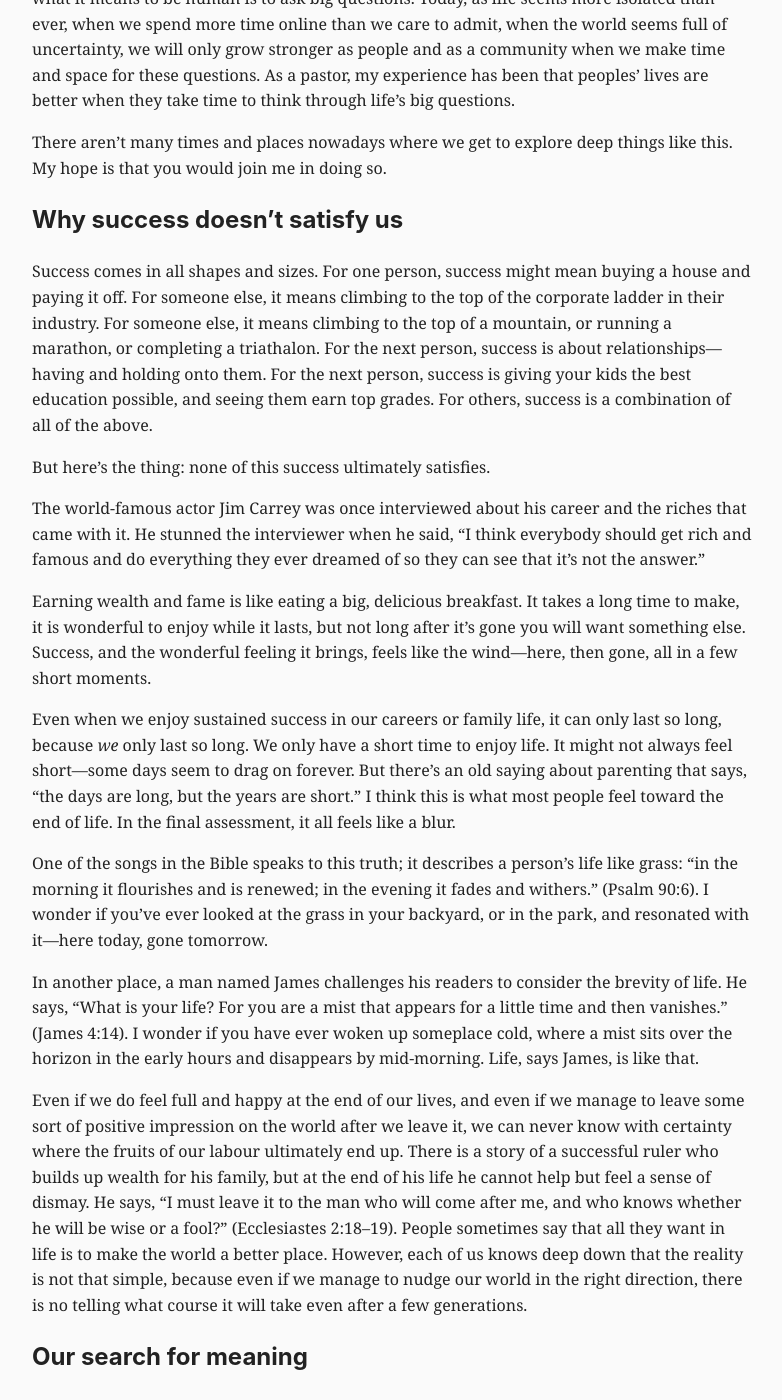
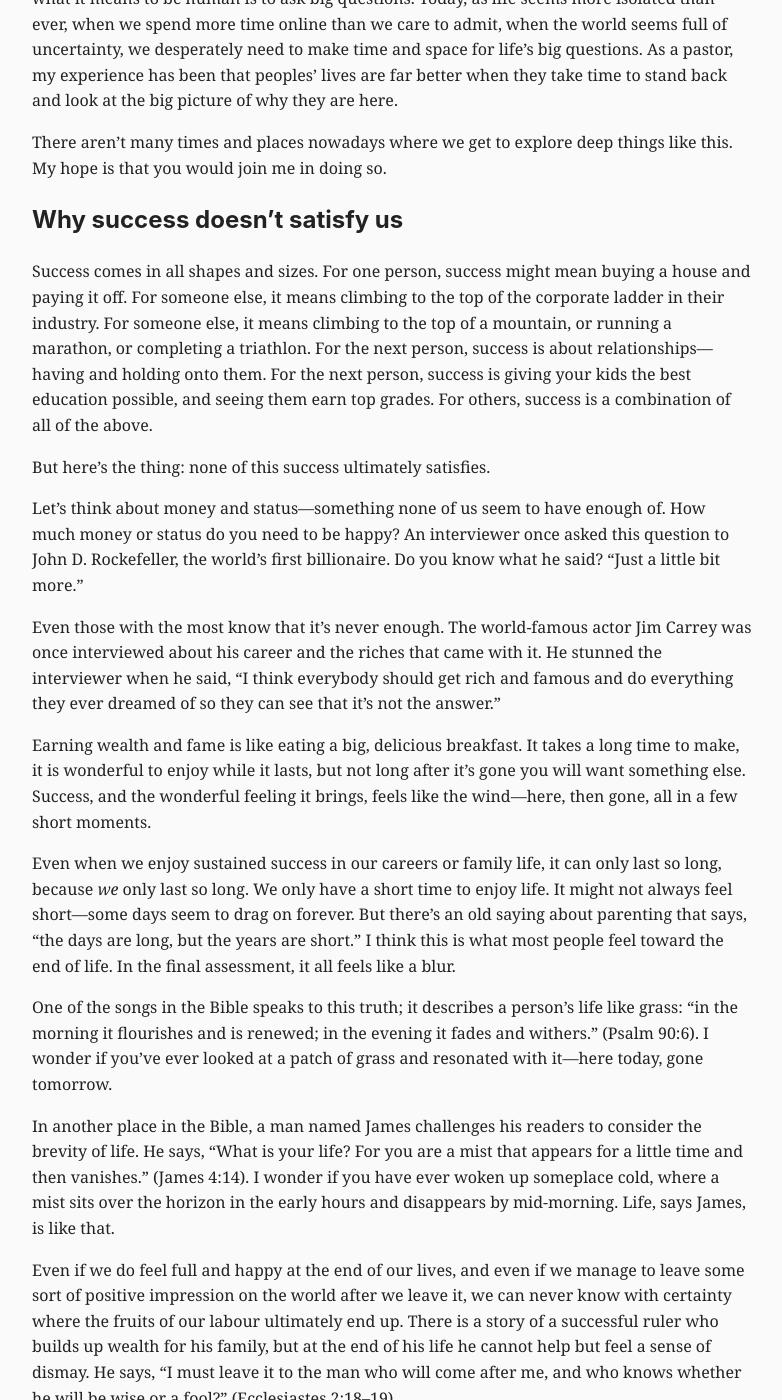
Before and after one commit to pipwitheridge/blog, a Jekyll site: the page built from _posts/2026-03-10-is-there-more-to-life.md, in a window 1280 px wide and 1400 px high, scrolled down 1033 px. Shown: the whole window, without its empty margins (248-1030 px from the left). Built offline with Jekyll 4.4.1, drawn with Linux system fonts in a browser that asks for light colours; some of the changed text lies outside the part shown.

Commit message:
Few updates

```diff
--- a/_posts/2026-03-10-is-there-more-to-life.md
+++ b/_posts/2026-03-10-is-there-more-to-life.md
@@ -15,7 +15,7 @@
 
 In every age of human history, people have asked the question: is there more to life?
 
-You don't have to be a professional philosopher to realise this is an important question. Children ask this question to their parents when they get old enough to ponder the brevity of life—sometimes this is not long after they learn how to talk!
+You don't have to be a professional philosopher to realise this is an important question. Children ask this question to their parents when they get old enough to ponder life's mysteries—sometimes this is not long after they learn how to talk!
 
 Parents ask this question to themselves when their children let them down, or when their spouse doesn't live up to their expectations, or when their work is out of control. Sometimes people ask this question when they can't have kids of their own, or when their attempts at romantic relationships come to nothing. Others ask this question even when everything they want in life comes their way.
 
@@ -23,35 +23,39 @@
 
 We ask this question because we are human. Humans have always asked this question. We ask it because this life, though pretty good for a lot of people a lot of the time, is never as good as we wish it was. And even if life deals us a nice hand, soon enough we remember that life, no matter how good, is short.
 
-I don't say all this to depress you—though it might seem that way! I say this because part of what it means to be human is to ask big questions. Today, as life seems more isolated than ever, when we spend more time online than we care to admit, when the world seems full of uncertainty, we will only grow stronger as people and as a community when we make time and space for these questions. As a pastor, my experience has been that peoples' lives are better when they take time to think through life's big questions.
+I don't say all this to depress you—though it might seem that way! I say this because part of what it means to be human is to ask big questions. Today, as life seems more isolated than ever, when we spend more time online than we care to admit, when the world seems full of uncertainty, we desperately need to make time and space for life's big questions. As a pastor, my experience has been that peoples' lives are far better when they take time to stand back and look at the big picture of why they are here.
 
 There aren't many times and places nowadays where we get to explore deep things like this. My hope is that you would join me in doing so.
 
 ## Why success doesn’t satisfy us
 
-Success comes in all shapes and sizes. For one person, success might mean buying a house and paying it off. For someone else, it means climbing to the top of the corporate ladder in their industry. For someone else, it means climbing to the top of a mountain, or running a marathon, or completing a triathalon. For the next person, success is about relationships—having and holding onto them. For the next person, success is giving your kids the best education possible, and seeing them earn top grades. For others, success is a combination of all of the above.
+Success comes in all shapes and sizes. For one person, success might mean buying a house and paying it off. For someone else, it means climbing to the top of the corporate ladder in their industry. For someone else, it means climbing to the top of a mountain, or running a marathon, or completing a triathlon. For the next person, success is about relationships—having and holding onto them. For the next person, success is giving your kids the best education possible, and seeing them earn top grades. For others, success is a combination of all of the above.
 
 But here's the thing: none of this success ultimately satisfies.
 
-The world-famous actor Jim Carrey was once interviewed about his career and the riches that came with it. He stunned the interviewer when he said, “I think everybody should get rich and famous and do everything they ever dreamed of so they can see that it's not the answer.”
+Let's think about money and status—something none of us seem to have enough of. How much money or status do you need to be happy? An interviewer once asked this question to John D. Rockefeller, the world's first billionaire. Do you know what he said? "Just a little bit more."
+
+Even those with the most know that it's never enough. The world-famous actor Jim Carrey was once interviewed about his career and the riches that came with it. He stunned the interviewer when he said, “I think everybody should get rich and famous and do everything they ever dreamed of so they can see that it's not the answer.”
 
 Earning wealth and fame is like eating a big, delicious breakfast. It takes a long time to make, it is wonderful to enjoy while it lasts, but not long after it's gone you will want something else. Success, and the wonderful feeling it brings, feels like the wind—here, then gone, all in a few short moments.
 
 Even when we enjoy sustained success in our careers or family life, it can only last so long, because *we* only last so long. We only have a short time to enjoy life. It might not always feel short—some days seem to drag on forever. But there's an old saying about parenting that says, "the days are long, but the years are short." I think this is what most people feel toward the end of life. In the final assessment, it all feels like a blur.
 
-One of the songs in the Bible speaks to this truth; it describes a person's life like grass: "in the morning it flourishes and is renewed; in the evening it fades and withers." (Psalm 90:6). I wonder if you've ever looked at the grass in your backyard, or in the park, and resonated with it—here today, gone tomorrow.
+One of the songs in the Bible speaks to this truth; it describes a person's life like grass: "in the morning it flourishes and is renewed; in the evening it fades and withers." (Psalm 90:6). I wonder if you've ever looked at a patch of grass and resonated with it—here today, gone tomorrow.
 
-In another place, a man named James challenges his readers to consider the brevity of life. He says, "What is your life? For you are a mist that appears for a little time and then vanishes." (James 4:14). I wonder if you have ever woken up someplace cold, where a mist sits over the horizon in the early hours and disappears by mid-morning. Life, says James, is like that.
+In another place in the Bible, a man named James challenges his readers to consider the brevity of life. He says, "What is your life? For you are a mist that appears for a little time and then vanishes." (James 4:14). I wonder if you have ever woken up someplace cold, where a mist sits over the horizon in the early hours and disappears by mid-morning. Life, says James, is like that.
 
-Even if we do feel full and happy at the end of our lives, and even if we manage to leave some sort of positive impression on the world after we leave it, we can never know with certainty where the fruits of our labour ultimately end up. There is a story of a successful ruler who builds up wealth for his family, but at the end of his life he cannot help but feel a sense of dismay. He says, "I must leave it to the man who will come after me, and who knows whether he will be wise or a fool?" (Ecclesiastes 2:18–19). People sometimes say that all they want in life is to make the world a better place. However, each of us knows deep down that the reality is not that simple, because even if we manage to nudge our world in the right direction, there is no telling what course it will take even after a few generations.
+Even if we do feel full and happy at the end of our lives, and even if we manage to leave some sort of positive impression on the world after we leave it, we can never know with certainty where the fruits of our labour ultimately end up. There is a story of a successful ruler who builds up wealth for his family, but at the end of his life he cannot help but feel a sense of dismay. He says, "I must leave it to the man who will come after me, and who knows whether he will be wise or a fool?" (Ecclesiastes 2:18–19).
+
+People sometimes say that all they want in life is to make the world a better place. But each of us knows deep down that the reality is not that simple, because even if we manage to nudge the world in the right direction, there is no telling what course it will take even after a few generations.
 
 ## Our search for meaning
 
-When people feel empty in life, what do they do? I think there are three major approaches people take: embrace the emptiness, chase an emotional sugar rush, or search for something that actually satisfies.
+When people feel empty in life, what do they do? I think there are three major approaches people take. They either embrace the emptiness, chase an emotional high, or search for something that actually satisfies.
 
 The first approach is not so helpful. It is the approach of the disillusioned person who realises that life seems empty and says, "it is what it is". It is the approach of the woman who wakes up, goes to work each day, comes home, watches her show, goes to bed, wakes up and does it all again and again, not because she wants to, but because in her view that is all that life is about. She is not excited about it, but she thinks it better to follow the pack than to question if there is something more. In fact, she has already made up her mind that there probably isn't more to life than work, and so she simply presses on. She embraces the emptiness, because what else is there to do?
 
-The second approach is not so helpful either. It is the approach of the short-sighted person who thinks that the key to a happy life is to chase the next holiday, the next romance, the next promotion, the next shiny thing. It is the approach of the man who knows there is more to life than a robotic existence, but tries to satisfy himself with short bursts of gratification—emotional sugar. He buys something new, travels somewhere exotic, tries a new hobby. It gives him a fleeting feeling of significance, but it doesn't satisfy.
+The second approach is not so helpful either. It is the approach of the short-sighted person who thinks that the key to a happy life is to chase the next emotional high: the next holiday, the next romance, the next promotion, the next shiny thing. It is the approach of the man who knows there is more to life than a robotic existence, but tries to satisfy himself with short bursts of gratification—emotional sugar. He buys something new, travels somewhere exotic, tries a new hobby. It gives him a fleeting feeling of significance, but it doesn't satisfy.
 
 The third approach is different. It is the approach of the person who realises that giving up is not the path to happiness, and yet does not give in to the allure of emotional sugar. It is the approach of the person who lives for something far greater than themselves. It is the person who lives for something beyond their own life. Granted, this approach requires faith, and we don't all have faith. But faith is something we can cultivate through exploration. If you are reading this, chances are that you are open to exploring whether there is something more to life, and whether faith might play a part in your life. To keep exploring is to embrace this third approach.
 
@@ -61,23 +65,23 @@
 
 ## What Jesus said about life’s purpose
 
-Jesus lived about two thousand years ago in the region now known as Israel and Palestine. He grew up in a small town and worked as a carpenter before beginning a short public ministry in his early thirties. During that time he travelled through villages and towns teaching about God and gathering a group of followers.
+Jesus lived about two thousand years ago. He grew up in a small town and worked as a carpenter before beginning a short public ministry in his early thirties. During that time he travelled through villages and towns teaching about God and gathering a group of followers.
 
 Now, I don't know if you believe in God. Perhaps *you* don't know if you believe in God! Whatever the case, I invite you simply to read on with an open mind. The point of me writing this is to help you explore the question of whether there is more to life, and no figure has been more influential in helping people answer this question than Jesus.
 
-Jesus' messaged revolved around what he called “the kingdom of God”—the idea that there is a God who acts in history to bring people into relationship with him. Because Jesus taught as if he had some divine authority, he quickly became a controversial figure. Many ordinary people were drawn to him, but some religious and political leaders saw him as a threat. After only a few years of public teaching, he was arrested and executed by crucifixion under the Roman governor Pontius Pilate.
+Jesus' message revolved around what he called “the kingdom of God”—the idea that there is a God who acts in history to bring people into relationship with him. Because Jesus taught as if he had divine authority, he quickly became a controversial figure. Many ordinary people were drawn to him, but some religious and political leaders saw him as a threat. After only a few years of public teaching, he was arrested and executed by crucifixion—a common death for criminals in the ancient Roman Empire.
 
-What happened next is the reason people are still talking about him today. Jesus’ followers became convinced that God had raised him from the dead. Within a few decades, communities of people across the Roman world were gathering around his teaching and calling him Lord. Today, more than two billion people identify themselves as his followers.
+What happened next is the reason people are still talking about Jesus today. His followers became convinced that he had risen from the dead. Within a few decades, communities of people across the Roman world were gathering around his teaching and calling him Lord. Today, more than two billion people identify themselves as his followers.
 
 Whether or not you believe that Jesus rose from the dead, it is worth considering the impact he has had on human history and mankind's search for meaning.
 
-Jesus spoke with crystal clarity about the foolishness of building your life around the pursuit of things that don't ultimately last. On one occasion, Jesus told a story about a man who had a terrific crop yield. The man wondered what to do with all his surplus grain; he tore down his barns and built bigger ones. He said to himself, “You have plenty of grain laid up for many years. Take life easy; eat, drink and be merry.” But God said to him, "You fool! This very night your life will be demanded from you. Then who will get what you have prepared for yourself?" Jesus finished the story by saying that this is how it will be with whoever stores up things for themselves but is not rich toward God.
+Jesus spoke with crystal clarity about the foolishness of building your life around the pursuit of things that don't ultimately last—especially true if God exists. On one occasion, Jesus told a story about a farmer who had a terrific crop yield. The farmer wondered what to do with all his surplus grain; he tore down his barns and built bigger ones. He said to himself, “You have plenty of grain laid up for many years. Take life easy; eat, drink and be merry.” But God said to him, "You fool! This very night your life will be demanded from you. Then who will get what you have prepared for yourself?" Jesus finished the story by saying that this is how it will be with whoever stores up things for themselves but is not rich toward God.
 
-On another occasion, Jesus told his followers not to worry about what they eat and what they wear, but instead to focus on seeking the kingdom of God. The logic is pretty simple: if there is a God who created us and designed life with a particular purpose, than we should seek to know God and the way in which God wants us to live. This should be our top priority—not anything else.
+In other words, if there is a God at the centre of things, it is a mistake to live as though this life and our wealth is all that matters.
 
-So, what does God want from us? That's a huge question—too big for this e-book. If you'd like to hear my answer, send me a message.
+On another occasion, Jesus told his followers not to worry about what they eat and what they wear, but instead to focus on seeking the kingdom of God. The logic is pretty simple: if there is a God who created us and designed life with a particular purpose, we should seek to know God and the way in which God wants us to live. This should be our top priority—nothing else.
 
-For now, let me leave you with some ways you can keep exploring life's big questions.
+So, what does God want from us? That's a huge question. I'm happy to share what I think if you'd like to get in touch with me. For now, I think raising the question is more important than providing an answer. Because simply *exploring* these questions is key to what it means to be human.
 
 ## Keep exploring
 
```
Also changed, not shown: _posts/2026-03-13-acts-8-26-40.md (added, +28 -0 lines).
